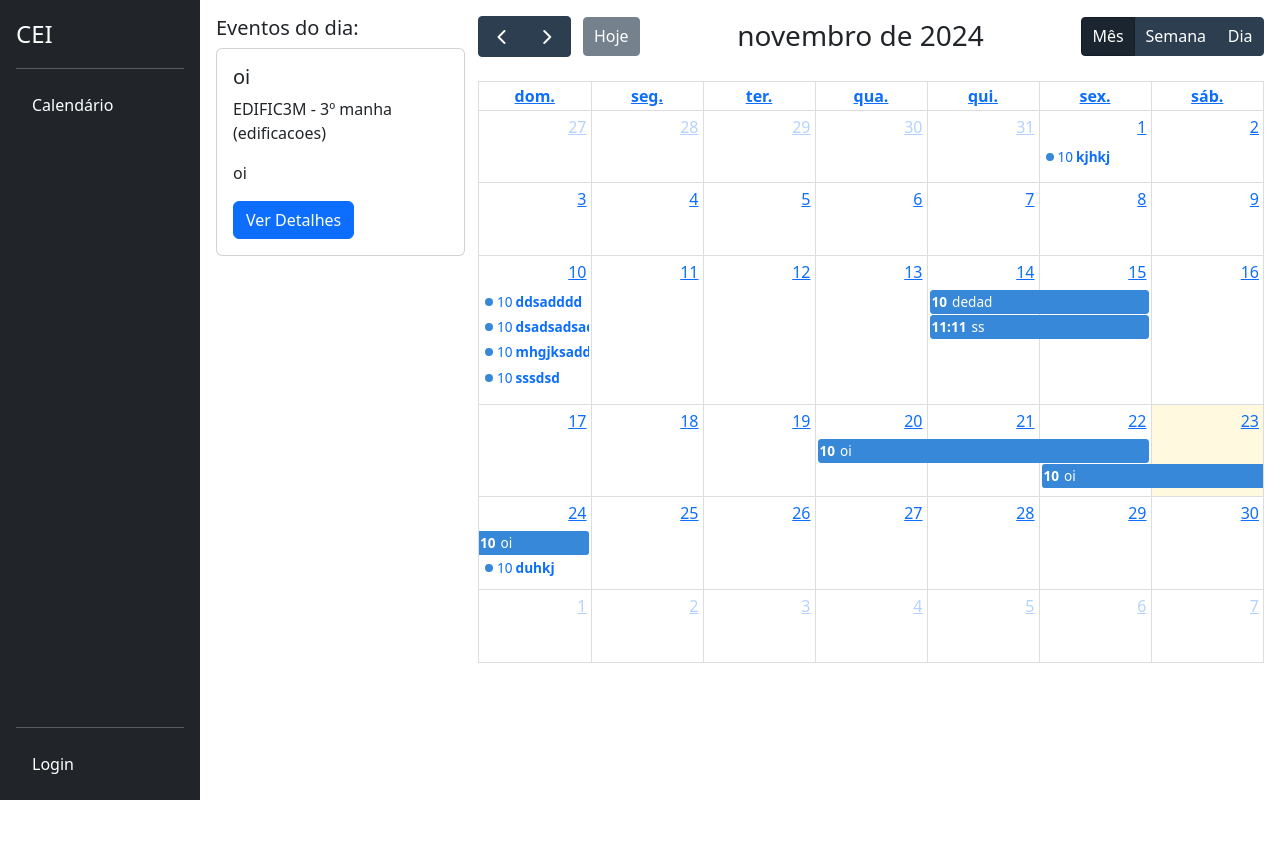
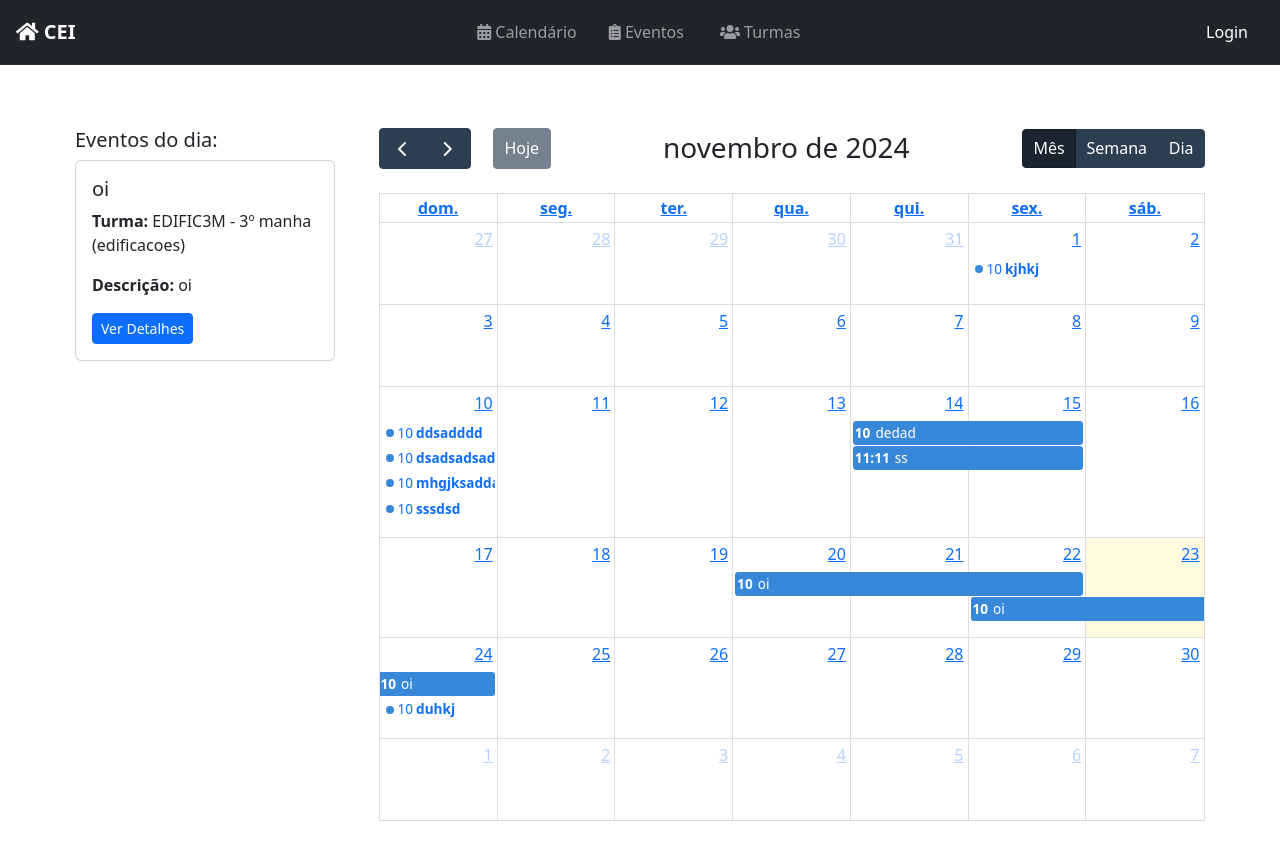
Before and after one commit to andre7zl/calendar-list, a Django app: page / in a window 1280 px wide. Before the commit the page ends 800 px from the top, so only its background shows below. Run offline with Django 3.2, Linux system fonts and the light colour scheme; data comes from the database, SQL or seed files in the repository; both versions use the stored data as it was after the commit; lists and menus that the app fills with data are empty; some libraries are stand-ins or nearby versions.

Commit message:
responsividade das principais páginas

```diff
--- a/tasks/templates/base.html
+++ b/tasks/templates/base.html
@@ -10,60 +10,90 @@
     <link rel="stylesheet" href="https://use.fontawesome.com/releases/v5.7.2/css/all.css" integrity="sha384-fnmOCqbTlWIlj8LyTjo7mOUStjsKC4pOpQbqyi7RrhN7udi9RwhKkMHpvLbHG9Sr" crossorigin="anonymous">
     <link rel="stylesheet" href="{% static 'css/styles.css' %}">
     <link href="{% static 'css/datatables.min.css' %}" rel="stylesheet">
+    <style>
+        /* Ajusta o conteúdo principal para telas menores */
+        .container {
+            padding: 15px;
+        }
 
+        /* Ajustes de navbar */
+        .navbar {
+            padding: 0.75rem 1rem;
+        }
 
+        .dropdown-menu {
+            min-width: 200px;
+        }
 
+        @media (max-width: 576px) {
+            .navbar-brand {
+                font-size: 1.2rem;
+            }
+
+            .nav-link {
+                font-size: 0.9rem;
+            }
+
+            .dropdown-menu {
+                font-size: 0.9rem;
+            }
+        }
+    </style>
 </head>
 <body>
-    <div class="d-flex">
+  <nav class="navbar navbar-expand-lg navbar-dark bg-dark">
+    <div class="container-fluid">
+      <!-- Brand -->
+      <a class="navbar-brand" href="{% url 'dashboard' %}">
+        <i class="fas fa-home"></i> CEI
+      </a>
 
-      <!-- Sidebar -->
-      <div class="d-flex flex-column flex-shrink-0 p-3 text-bg-dark" style="width: 200px; height: 100vh; position: fixed;">
-        <a href="{% url 'dashboard' %}" class="d-flex align-items-center mb-3 mb-md-0 me-md-auto text-white text-decoration-none">
-          <span class="fs-4">CEI</span>
-        </a>
-        <hr>
-        <ul class="nav nav-pills flex-column mb-auto">
-          <li>
-            <a href="{% url 'calendar' %}" class="nav-link text-white">
-              Calendário
+      <!-- Toggler button for mobile -->
+      <button class="navbar-toggler" type="button" data-bs-toggle="collapse" data-bs-target="#navbarSupportedContent" aria-controls="navbarSupportedContent" aria-expanded="false" aria-label="Toggle navigation">
+        <span class="navbar-toggler-icon"></span>
+      </button>
+
+      <!-- Navbar links -->
+      <div class="collapse navbar-collapse" id="navbarSupportedContent">
+        <ul class="navbar-nav me-auto mb-2 mb-lg-0">
+          <!-- Home link -->
+          <li class="nav-item">
+            <a class="nav-link" aria-current="page" href="{% url 'calendar' %}">
+              <i class="fas fa-calendar-alt"></i> Calendário
             </a>
           </li>
-          {% if user.is_authenticated %}
-          <li>
-            <a href="{% url 'task-list' %}" class="nav-link text-white">
-              Eventos
+          <!-- Eventos link -->
+          <li class="nav-item mx-lg-3">
+            <a class="nav-link" aria-current="page" href="{% url 'task-list' %}">
+              <i class="fas fa-clipboard-list"></i> Eventos
             </a>
           </li>
-
-          <li>
-            <a href="{% url 'lista-turmas' %}" class="nav-link text-white">
-              Turmas
+          <!-- Turmas Link -->
+          <li class="nav-item mx-lg-1">
+            <a class="nav-link" href="{% url 'lista-turmas' %}">
+              <i class="fas fa-users"></i> Turmas
             </a>
           </li>
-          {% endif %}
         </ul>
-        <hr>
-
+        <!-- Dropdown Menu -->
         {% if user.is_authenticated %}
-        <div class="dropdown"></div>
-          <a href="#" class="d-flex align-items-center text-white text-decoration-none dropdown-toggle" data-bs-toggle="dropdown" aria-expanded="false">
-            <span class="me-2">{{ user.username }}</span>
+        <div class="dropdown">
+          <a class="nav-link dropdown-toggle text-light" href="#" id="navbarDropdown" role="button" data-bs-toggle="dropdown" aria-expanded="false">
+            {{ user.username }}
           </a>
-          <ul class="dropdown-menu dropdown-menu-dark text-small shadow">
-            <li><a href="{% url 'edituser' %}" class="dropdown-item">Editar Dados</a> </li>
+          <ul class="dropdown-menu dropdown-menu-dark" aria-labelledby="navbarDropdown">
+            <li><a class="dropdown-item" href="{% url 'edituser' %}">Editar Dados</a></li>
             <li><hr class="dropdown-divider"></li>
             <li>
               <form action="{% url 'logout' %}" method="post" style="display: inline;">
                 {% csrf_token %}
-                  <button type="submit" class="dropdown-item" style="background: none; margin-left: 15px; border: none; padding: 0; cursor: pointer;">
+                <button type="submit" class="dropdown-item" style="background: none; border: none; padding: 0; cursor: pointer;">
                     Sair
                 </button>
               </form>
             </li>
           </ul>
         </div>
-
         {% else %}
         <li class="nav nav-pills flex-column">
           <a href="{% url 'login' %}" class="nav-link text-white">
@@ -72,30 +102,20 @@
         </li>
         {% endif %}
       </div>
-
-      <div class="flex-grow-1" style="margin-left: 200px;">
-
-        <div class="p-3">
+    </div>
+  </nav>
+  <div class="container my-4">
+    <div class="col-12">
       {% block content %}
       {% endblock %}
     </div>
   </div>
-    </div>
-
+  <!-- Scripts -->
   <script src="{% static 'js/jquery-3.7.1.min.js' %}"></script>
   <script src="{% static 'bootstrap/js/bootstrap.bundle.min.js' %}"></script>
   <script src="{% static 'js/scripts.js' %}"></script>
   <script src="{% static 'js/jquery.mask.min.js' %}"></script>
-
   {% block scripts %}
-
   {% endblock %}
 </body>
-
-
-
-
-
-
-
 </html>
--- a/tasks/templates/tasks/calendar.html
+++ b/tasks/templates/tasks/calendar.html
@@ -1,38 +1,84 @@
 {% extends 'base.html' %}
 {% load static %}
-{% block title %}home{% endblock %}
+{% block title %}Home{% endblock %}
+
 {% block content %}
 <style>
     #calendar-container {
         display: flex;
+        flex-wrap: wrap; /* Torna flexível para dispositivos menores */
         justify-content: center;
-        height: 100%;
+        gap: 20px; /* Espaçamento entre os elementos */
     }
 
     #calendar {
         width: 100%;
-        overflow-y: auto;
+        min-height: 400px; /* Garante altura mínima em dispositivos menores */
+    }
+
+    @media (min-width: 992px) { /* Para telas grandes (largura >= 992px) */
+        #calendar-container {
+            flex-wrap: nowrap; /* Impede que os itens quebrem a linha */
+        }
+        #events-column {
+            max-width: 25%; /* Ocupa 25% da largura */
+        }
+        #calendar-column {
+            max-width: 75%; /* Ocupa 75% da largura */
+        }
+    }
+
+    .fc-header-toolbar {
+        display: flex;
+        flex-wrap: wrap; /* Permite quebra de linha */
+        justify-content: space-between; /* Distribui espaço uniformemente */
+        gap: 10px; /* Espaçamento entre botões */
+    }
+
+    .fc-toolbar-chunk {
+        display: flex;
+        flex-wrap: wrap; /* Botões se ajustam em telas menores */
+        gap: 10px;
+        justify-content: flex-start; /* Mantém alinhamento à esquerda */
+    }
+
+    @media (max-width: 576px) { /* Ajustes para telas pequenas */
+        .fc-header-toolbar {
+            flex-direction: row; /* Mantém botões em linha horizontal */
+            justify-content: space-between; /* Botões alinhados como em telas médias */
+            align-items: center; /* Alinha verticalmente */
+        }
+
+        .fc-toolbar-chunk {
+            justify-content: flex-start; /* Alinha botões à esquerda, como em telas maiores */
+        }
     }
 </style>
 
-<div id="calendar-container">
-    <div class="col-md-3">
+
+<div class="container-fluid mt-4">
+    <div class="row" id="calendar-container">
+        <!-- Coluna de eventos do dia -->
+        <div class="col-md-3 mb-3" id="events-column">
             <h5>Eventos do dia:</h5>
             {% for event in events_today %}
-            <div class="card mb-2" style="width: 95%;">
+                <div class="card mb-2">
                     <div class="card-body">
                         <h5 class="card-title">{{ event.title }}</h5>
-                    <p class="card-text">{{ event.turma }}</p>
-                    <p class="card-text">{{ event.description }}</p>
-                    <a href="/task/{{ event.id }}" class="btn btn-primary">Ver Detalhes</a>
+                        <p class="card-text"><strong>Turma:</strong> {{ event.turma }}</p>
+                        <p class="card-text"><strong>Descrição:</strong> {{ event.description }}</p>
+                        <a href="/task/{{ event.id }}" class="btn btn-primary btn-sm">Ver Detalhes</a>
                     </div>
                 </div>
             {% empty %}
-            <p>Não há eventos para hoje.</p>
+                <p class="text-muted">Não há eventos para hoje.</p>
             {% endfor %}
         </div>
-    <div class="col-md-9">
+
+        <!-- Coluna do calendário -->
+        <div class="col-md-9" id="calendar-column">
             <div id="calendar"></div>
+        </div>
     </div>
 </div>
 
@@ -62,9 +108,11 @@
                 center: 'title',
                 right: 'dayGridMonth,timeGridWeek,timeGridDay'
             },
+            height: "auto", // Garante ajuste de altura automática
         });
 
         calendar.render();
     });
 </script>
+
 {% endblock %}
```
Also changed, not shown: classes/templates/classes/lista_turmas.html (+6 -3 lines), classes/templates/classes/listar_membros.html (+16 -6 lines), tasks/templates/tasks/home.html (+18 -13 lines), tasks/templates/tasks/list.html (+8 -3 lines), db.sqlite3. Lines whose indentation alone changed are shown as unchanged.
